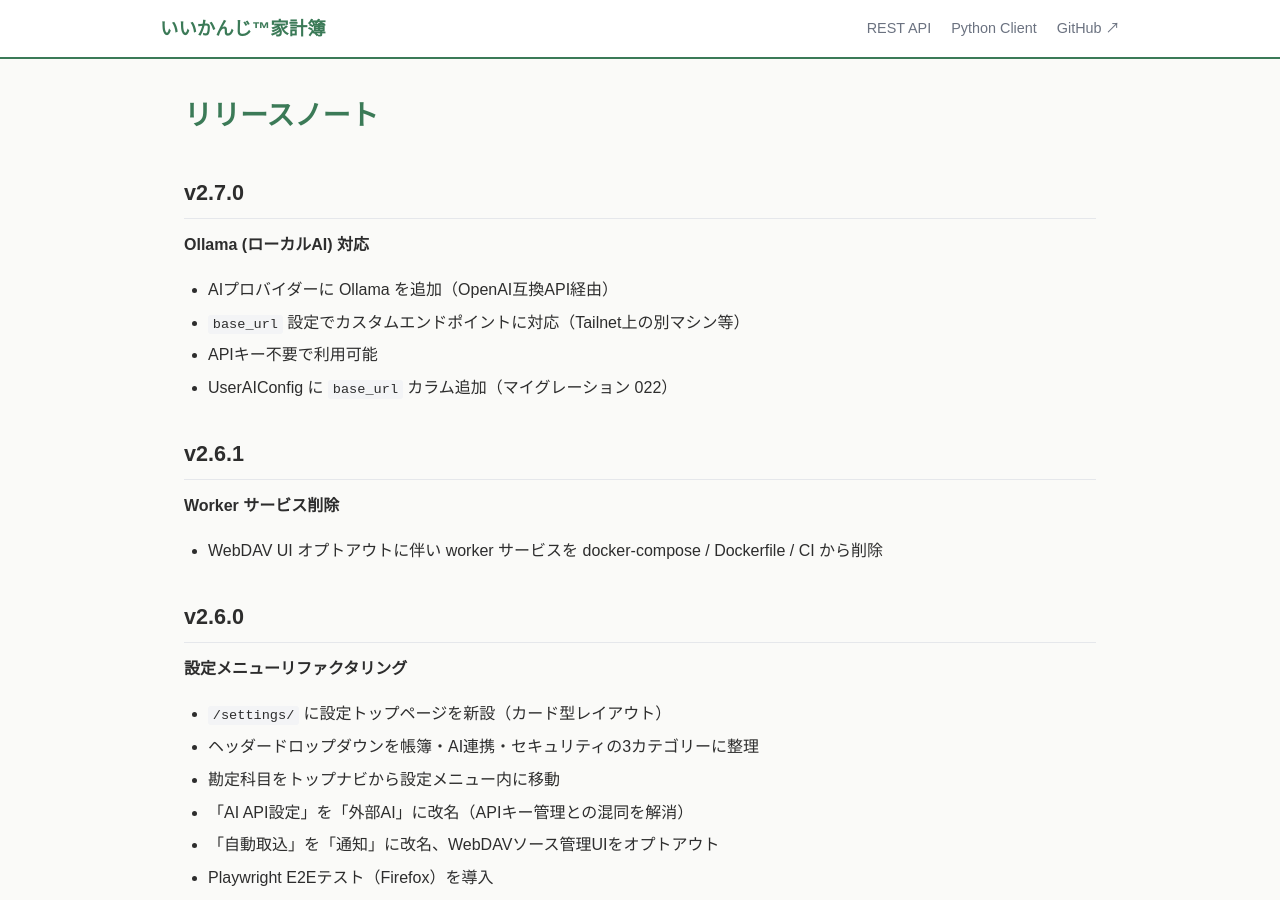
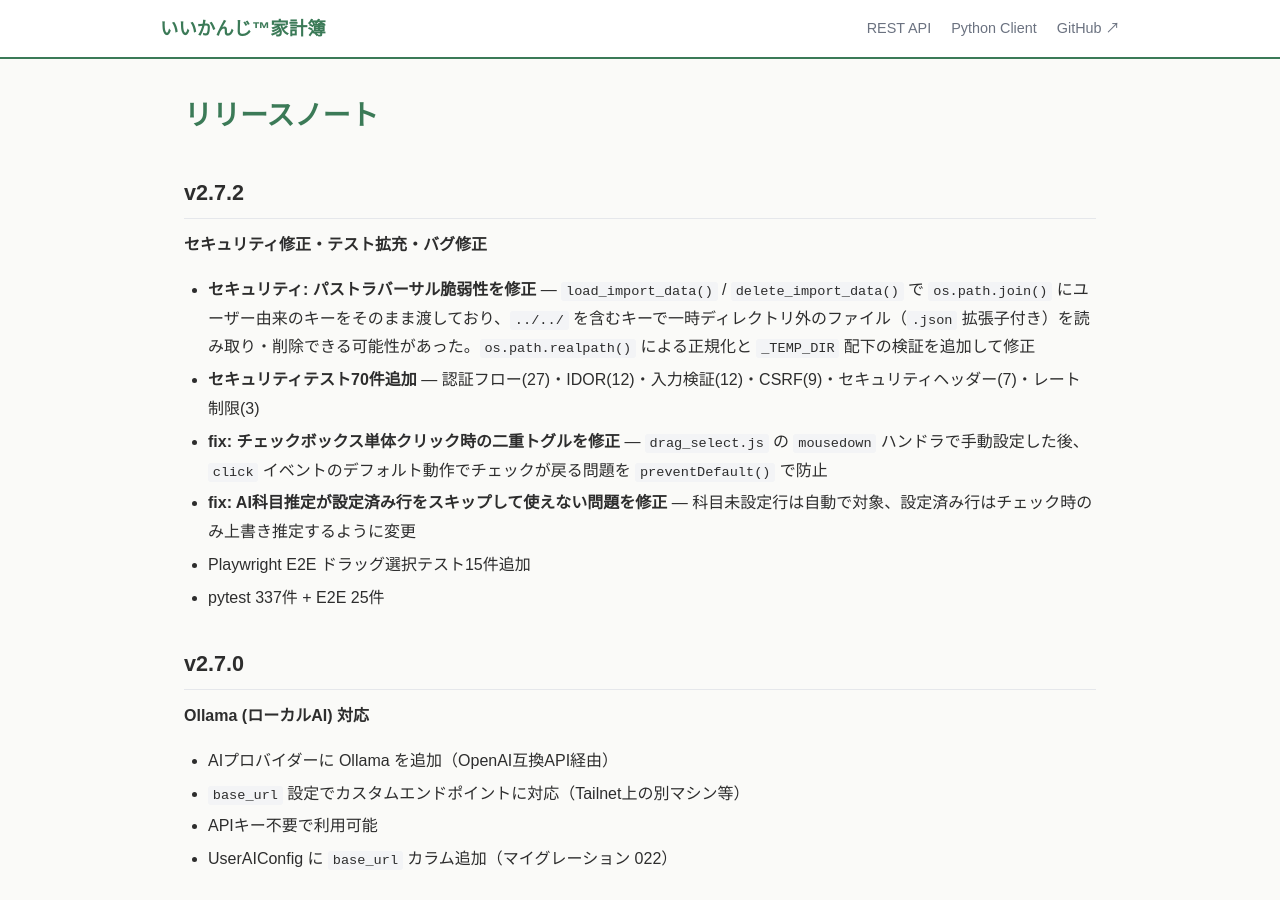
Before and after one commit to nananek/iikanji-kakeibo, a Jekyll site: the page built from docs/releases.md, in a window 1280 px wide and 900 px high. Built offline with Jekyll 4.4.1, drawn with Linux system fonts in a browser that asks for light colours.

Commit message:
docs: v2.7.2 リリースノート追加、image バージョン更新
Co-Authored-By: Claude Opus 4.6 <noreply@anthropic.com>

```diff
--- a/docs/releases.md
+++ b/docs/releases.md
@@ -4,6 +4,17 @@ title: リリースノート
 ---
 
 # リリースノート
+
+## v2.7.2
+
+**セキュリティ修正・テスト拡充・バグ修正**
+
+- **セキュリティ: パストラバーサル脆弱性を修正** — `load_import_data()` / `delete_import_data()` で `os.path.join()` にユーザー由来のキーをそのまま渡しており、`../../` を含むキーで一時ディレクトリ外のファイル（`.json` 拡張子付き）を読み取り・削除できる可能性があった。`os.path.realpath()` による正規化と `_TEMP_DIR` 配下の検証を追加して修正
+- **セキュリティテスト70件追加** — 認証フロー(27)・IDOR(12)・入力検証(12)・CSRF(9)・セキュリティヘッダー(7)・レート制限(3)
+- **fix: チェックボックス単体クリック時の二重トグルを修正** — `drag_select.js` の `mousedown` ハンドラで手動設定した後、`click` イベントのデフォルト動作でチェックが戻る問題を `preventDefault()` で防止
+- **fix: AI科目推定が設定済み行をスキップして使えない問題を修正** — 科目未設定行は自動で対象、設定済み行はチェック時のみ上書き推定するように変更
+- Playwright E2E ドラッグ選択テスト15件追加
+- pytest 337件 + E2E 25件
 
 ## v2.7.0
 
```
Also changed, not shown: 2 other files.
